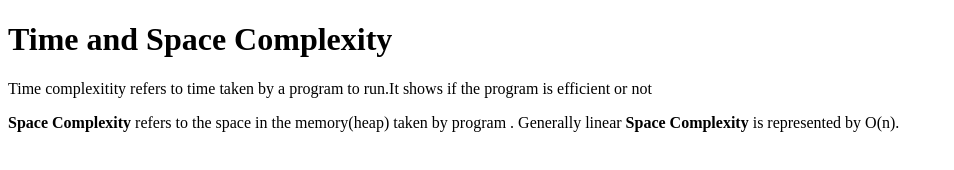
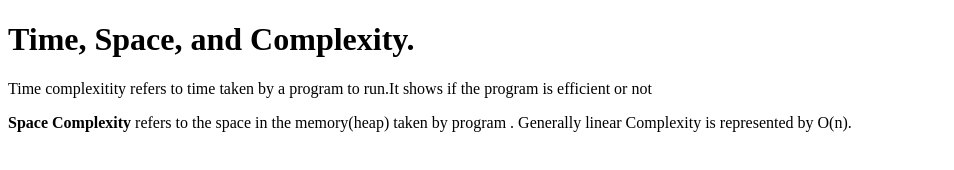
Before and after one commit to acciojob/time-and-space-complexity-AryanRajdev, a website: page main.html in a window 1280 px wide. Shown: the whole page, without its empty margins (0-954 px from the left). Drawn offline with Linux system fonts and the light colour scheme.

Commit message:
created a submission

```diff
--- a/main.html
+++ b/main.html
@@ -8,11 +8,11 @@
 
 <body>
 	<!-- the entire body must be written by student -->
-	<h1>Time and Space Complexity</h1>
+	<h1>Time, Space, and Complexity.</h1>
 	<p>Time complexitity refers to time taken by a program to run.It shows
        if the program is efficient or not</p>
 	<p><b>Space Complexity</b> refers to the space in the memory(heap) taken
-       by program . Generally linear <b>Space Complexity</b> is represented by O(n).
+       by program . Generally linear Complexity is represented by O(n).
 </p>
     <script type="text/javascript" src="./script.js">
 </script>
```
